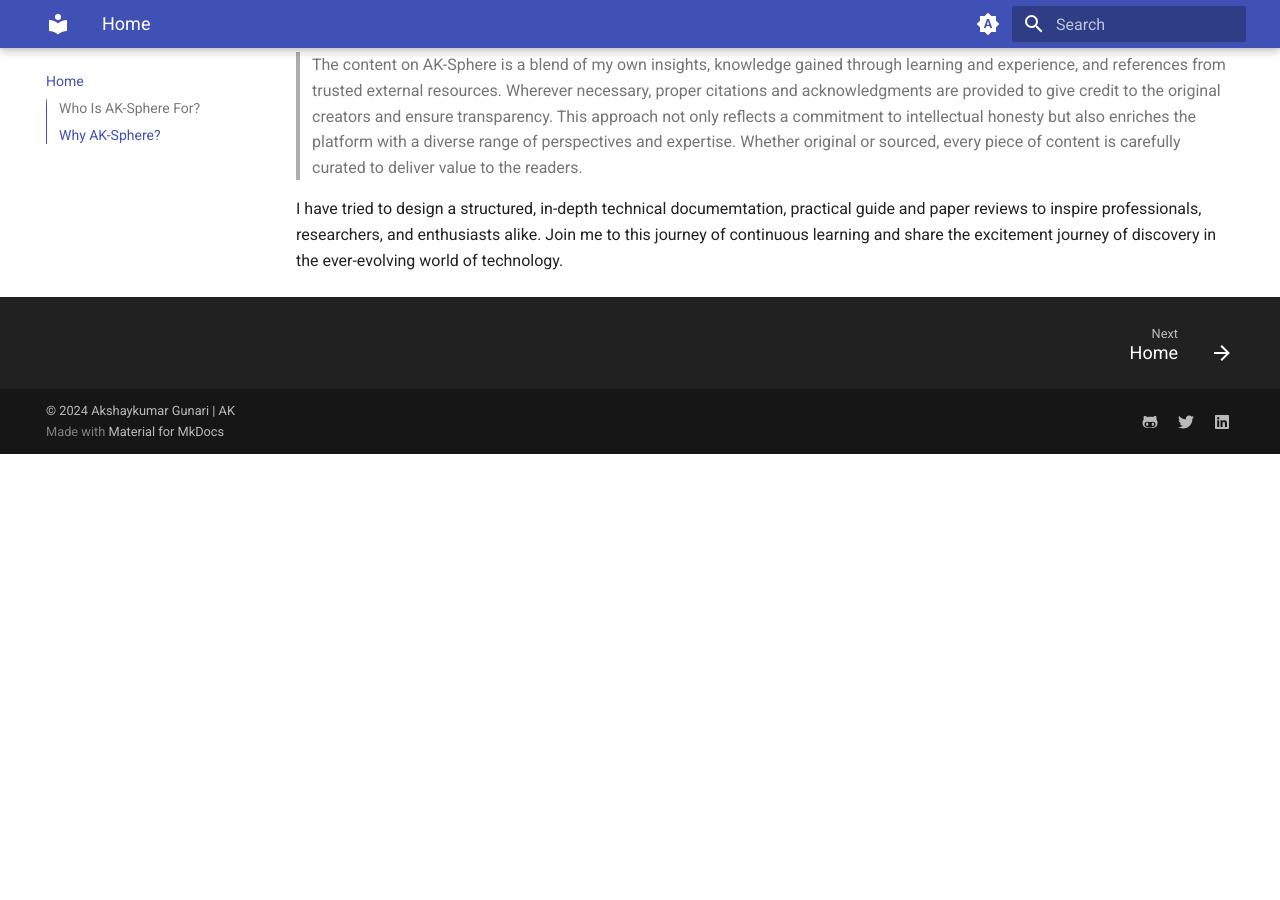
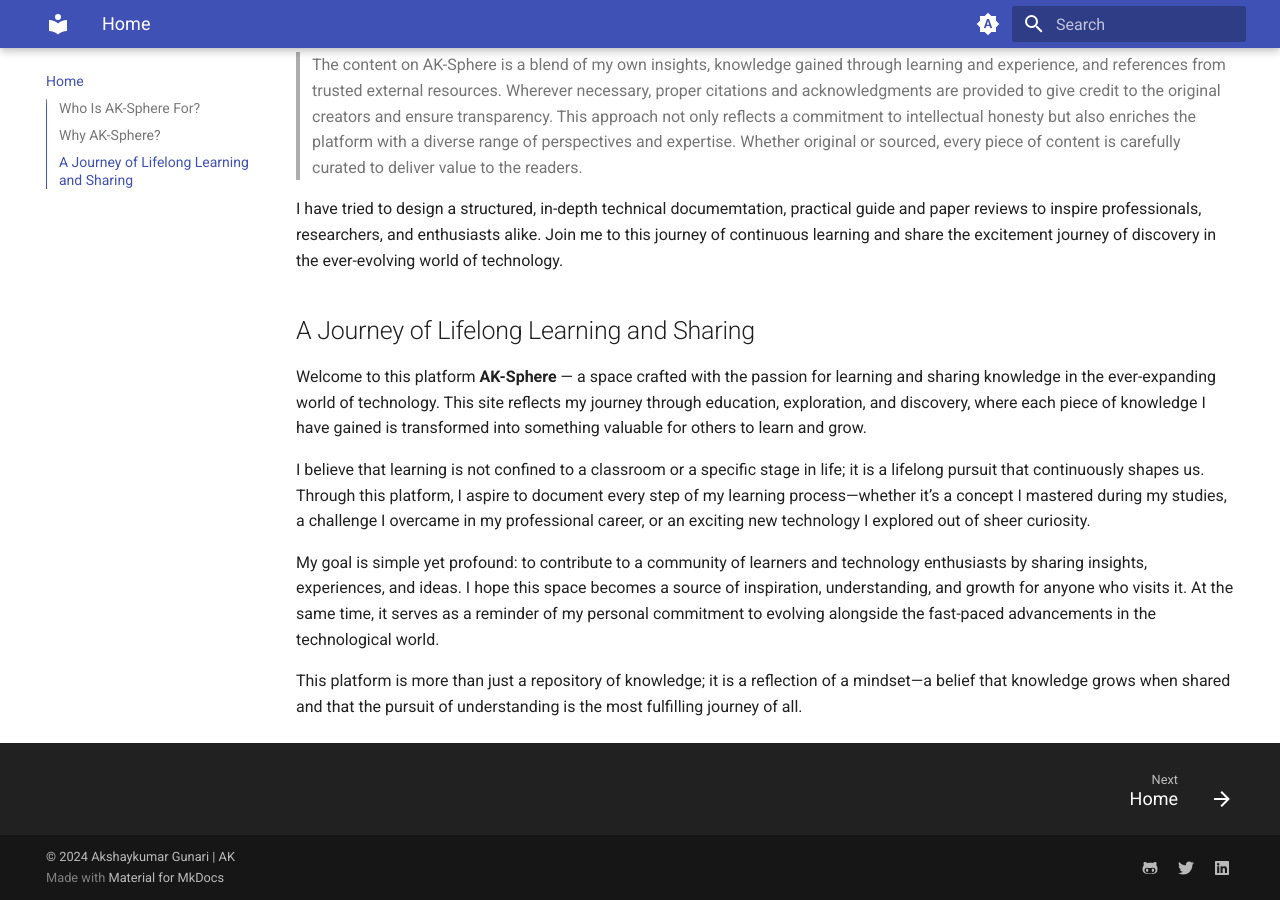
Before and after one commit to akshaykumar-gunari/ak-verse, an MkDocs documentation site: the page built from docs/index.md, in a window 1280 px wide and 900 px high, scrolled down 989 px. Built offline with MkDocs 1.6.1 and Material for MkDocs 9.7.7, drawn with Linux system fonts in a browser that asks for light colours; before the commit the page ends 1443 px from its top, so only the background shows below that.

Commit message:
Add in index.md - Lifelong Learning and Sharing

```diff
--- a/docs/index.md
+++ b/docs/index.md
@@ -28,3 +28,13 @@
 
 I have tried to design a structured, in-depth technical documemtation, practical guide and paper reviews to inspire professionals, researchers, and enthusiasts alike.
 Join me to this journey of continuous learning and share the excitement journey of discovery in the ever-evolving world of technology.
+
+## A Journey of Lifelong Learning and Sharing
+
+Welcome to this platform **AK-Sphere** — a space crafted with the passion for learning and sharing knowledge in the ever-expanding world of technology. This site reflects my journey through education, exploration, and discovery, where each piece of knowledge I have gained is transformed into something valuable for others to learn and grow.
+
+I believe that learning is not confined to a classroom or a specific stage in life; it is a lifelong pursuit that continuously shapes us. Through this platform, I aspire to document every step of my learning process—whether it’s a concept I mastered during my studies, a challenge I overcame in my professional career, or an exciting new technology I explored out of sheer curiosity.
+
+My goal is simple yet profound: to contribute to a community of learners and technology enthusiasts by sharing insights, experiences, and ideas. I hope this space becomes a source of inspiration, understanding, and growth for anyone who visits it. At the same time, it serves as a reminder of my personal commitment to evolving alongside the fast-paced advancements in the technological world.
+
+This platform is more than just a repository of knowledge; it is a reflection of a mindset—a belief that knowledge grows when shared and that the pursuit of understanding is the most fulfilling journey of all.
```
